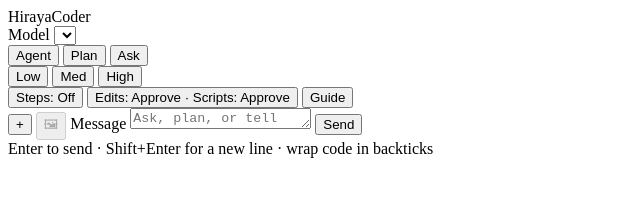
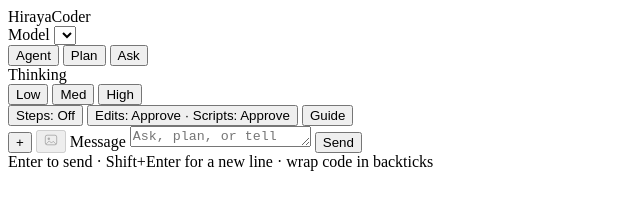
Before and after one commit to jaymar921/HirayaCoder, a website: page app/webview/index.html in a window 1280 px wide. Shown: the whole page, without its empty margins (0-640 px from the left). Drawn offline with Linux system fonts and the light colour scheme.

Commit message:
feat(1.2.0): split the panel header into two rows, label Thinking, and draw the image icon

```diff
--- a/app/webview/index.html
+++ b/app/webview/index.html
@@ -27,36 +27,50 @@
     <title>HirayaCoder</title>
   </head>
   <body>
+    <!--
+      Two rows, grouped by how often each control is touched. The first says who and what:
+      the panel, the session, the model. The second holds the run's settings, with the
+      mode first because it changes what a message does, and the rarely-changed toggles
+      last and quieter, so the eye lands on the two choices that matter per message.
+    -->
     <header class="header" id="header">
+      <div class="header-row">
         <div class="header-title">
           <span class="glyph" aria-hidden="true"></span>
           <span>HirayaCoder</span>
           <span class="session-badge" id="session-badge"></span>
         </div>
-
+        <div class="model-pick">
           <label class="visually-hidden" for="model">Model</label>
           <select class="control" id="model" title="Ollama model"></select>
           <span class="badge" id="tier-badge" title="Capability tier"></span>
+        </div>
+      </div>
 
+      <div class="header-row">
         <div class="segmented" id="mode" role="group" aria-label="Mode">
           <button type="button" data-mode="agent" aria-pressed="true">Agent</button>
           <button type="button" data-mode="plan" aria-pressed="false">Plan</button>
           <button type="button" data-mode="ask" aria-pressed="false">Ask</button>
         </div>
 
+        <div class="labelled">
+          <span class="labelled-text" aria-hidden="true">Thinking</span>
           <div class="segmented" id="thinking" role="group" aria-label="Thinking capacity">
             <button type="button" data-capacity="low" aria-pressed="false">Low</button>
             <button type="button" data-capacity="medium" aria-pressed="true">Med</button>
             <button type="button" data-capacity="high" aria-pressed="false">High</button>
           </div>
+        </div>
 
+        <div class="header-actions">
           <!--
-        Experimental, and labelled as such in its tooltip rather than its caption: the
-        header is already dense, and a caption long enough to explain the feature would
-        crowd out the mode selector on a narrow panel.
+            Experimental, and labelled as such in its tooltip rather than its caption: a
+            caption long enough to explain the feature would crowd out the mode selector
+            on a narrow panel.
           -->
           <button
-        class="control"
+            class="control quiet"
             id="step-sessions"
             type="button"
             aria-pressed="false"
@@ -65,17 +79,17 @@
             Steps: Off
           </button>
 
-      <button class="control" id="permissions" type="button" aria-haspopup="true">
+          <button class="control quiet" id="permissions" type="button" aria-haspopup="true">
             <span id="perm-summary">Edits: Approve · Scripts: Approve</span>
           </button>
 
           <!--
             The guide is static text, so it is rendered here rather than fetched from the
-        host — see `components/guideCard.js`. It is a toggle rather than a one-way open
+            host. See `components/guideCard.js`. It is a toggle rather than a one-way open
             so the same button that summoned it puts it away.
           -->
           <button
-        class="control"
+            class="control quiet"
             id="guide"
             type="button"
             aria-pressed="false"
@@ -83,6 +97,8 @@
           >
             Guide
           </button>
+        </div>
+      </div>
     </header>
 
     <main class="messages" id="messages" aria-live="polite" aria-relevant="additions"></main>
@@ -103,7 +119,12 @@
             aria-label="Attach an image"
             disabled
           >
-            <span aria-hidden="true">🖼</span>
+            <!-- Drawn rather than an emoji: the emoji renders as a box in some editor fonts. -->
+            <svg class="icon" viewBox="0 0 16 16" width="14" height="14" aria-hidden="true" focusable="false">
+              <rect x="1.5" y="2.5" width="13" height="11" rx="2" fill="none" stroke="currentColor" />
+              <circle cx="5.5" cy="6.5" r="1.4" fill="currentColor" />
+              <path d="M2.5 12.5l3.5-3.5 2.5 2.5 2-2 3 3" fill="none" stroke="currentColor" stroke-linejoin="round" />
+            </svg>
           </button>
           <label class="visually-hidden" for="input">Message</label>
           <textarea id="input" rows="1" placeholder="Ask, plan, or tell HirayaCoder what to build…"></textarea>
@@ -111,7 +132,7 @@
         </div>
 
         <div class="composer-hint">
-          <span>Enter to send · Shift+Enter for a new line · wrap code in backticks</span>
+          <span class="composer-keys">Enter to send · Shift+Enter for a new line · wrap code in backticks</span>
           <span id="status"></span>
         </div>
       </div>
```
Lines whose indentation alone changed are shown as unchanged.
